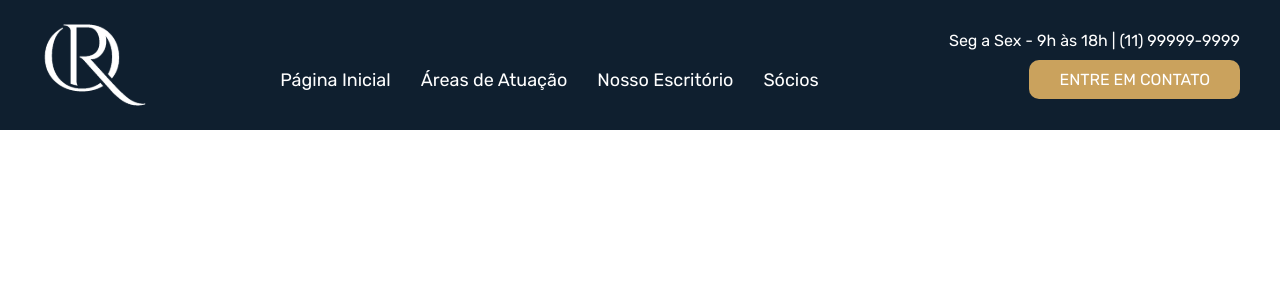
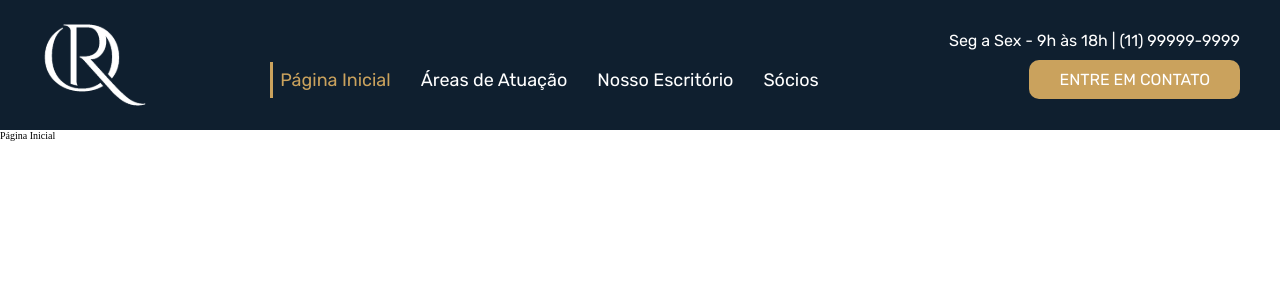
Before and after one commit to BryaanLs/Oliveira-Ribeiro-Advs, a React (Vite) app: page / in a window 1280 px wide. Shown: the top 300 px of the page. Built offline with nearby package versions, Linux system fonts and the light colour scheme.

Commit message:
Add routes

```diff
--- a/package.json
+++ b/package.json
@@ -11,7 +11,8 @@
   },
   "dependencies": {
     "react": "^18.2.0",
-    "react-dom": "^18.2.0"
+    "react-dom": "^18.2.0",
+    "react-router-dom": "^6.15.0"
   },
   "devDependencies": {
     "@types/react": "^18.2.15",
--- a/src/App.jsx
+++ b/src/App.jsx
@@ -2,12 +2,17 @@
 import React from "react";
 import Header from "./components/Header/Header.jsx";
 import Home from "./Pages/Home/Home.jsx";
+import { BrowserRouter, Routes, Route } from "react-router-dom";
 
 const App = () => {
   return (
     <>
+    <BrowserRouter>
       <Header />
-      {/* <Home /> */}
+      <Routes>
+        <Route path="/" element={<Home />} />
+      </Routes>
+      </BrowserRouter>
     </>
   );
 };
--- a/src/components/Header/Header.jsx
+++ b/src/components/Header/Header.jsx
@@ -2,6 +2,7 @@
 import React from "react";
 import "./Header.css";
 import Menu from "../Menu/Menu";
+import ButtonMenuMobile from "../Menu/ButtonMenuMobile";
 
 const Header = () => {
   const [menuAberto, setMenuAberto] = React.useState(true);
@@ -16,10 +17,10 @@ const Header = () => {
 
   return (
     <>
-      <button className="btnMenu" onClick={handleClickMenu}>
-        {menuAberto ? "☰" : "X"}
-      </button>
-
+      <ButtonMenuMobile
+        menuAberto={menuAberto}
+        handleClickMenu={handleClickMenu}
+      />
       <Menu classMenu={classMenu} />
     </>
   );
--- /dev/null
+++ b/src/components/Menu/ButtonMenuMobile.jsx
@@ -0,0 +1,13 @@
+import React from "react";
+import "./Menu.css";
+
+// eslint-disable-next-line react/prop-types
+const ButtonMenuMobile = ({ menuAberto, handleClickMenu }) => {
+  return (
+    <button className="btnMenu" onClick={handleClickMenu}>
+      {menuAberto ? "☰" : "X"}
+    </button>
+  );
+};
+
+export default ButtonMenuMobile;
--- a/src/components/Menu/Menu.css
+++ b/src/components/Menu/Menu.css
@@ -44,8 +44,6 @@
 
 .menuNavigation {
   margin-top: 3rem;
-}
-.menuNavigation ul {
   display: flex;
   justify-content: center;
   align-items: end;
@@ -61,7 +59,8 @@
   position: relative;
 }
 
-.menuNavigation a::after {
+.menuNavigation a::after,
+a.active::after {
   content: "";
   width: 3px;
   height: 0;
@@ -79,8 +78,18 @@
   top: 8px;
 }
 
+a.active {
+  transition: all 0.5s ease-in-out;
+  color: var(--corSecundariaSegundoTom);
+}
+a.active::after {
+  opacity: 1;
+  height: 70%;
+  top: 8px;
+}
+
 @media (max-width: 1070px) {
-  .menuNavigation ul {
+  .menuNavigation {
     flex-direction: column;
     align-items: center;
     padding: 1rem;
--- a/src/components/Menu/Menu.jsx
+++ b/src/components/Menu/Menu.jsx
@@ -1,6 +1,6 @@
 import React from "react";
 import "./Menu.css";
-
+import { NavLink } from "react-router-dom";
 // eslint-disable-next-line react/prop-types
 const Menu = ({ classMenu }) => {
   return (
@@ -18,21 +18,12 @@ const Menu = ({ classMenu }) => {
         </div>
 
         <nav className="menuNavigation">
-          <ul>
-            <li>
-              <a href="#">Página Inicial</a>
-            </li>
-            <li>
-              <a href="#">Áreas de Atuação</a>
-            </li>
-            <li>
-              <a href="#">Nosso Escritório</a>
-            </li>
-            <li>
-              <a href="#">Sócios</a>
-            </li>
-          </ul>
+          <NavLink to="/" end>Página Inicial</NavLink>
+          <NavLink to="Áreas-de-atuação">Áreas de Atuação</NavLink>
+          <NavLink to="Nosso-Escritório">Nosso Escritório</NavLink>
+          <NavLink to="Sócios">Sócios</NavLink>
         </nav>
+
         <div className="funcionamento">
           <p>Seg a Sex - 9h às 18h | (11) 99999-9999</p>
           <a href="#">entre em contato</a>
```
Also changed, not shown: 1 other file (tests, documents, lock files or other folders).
